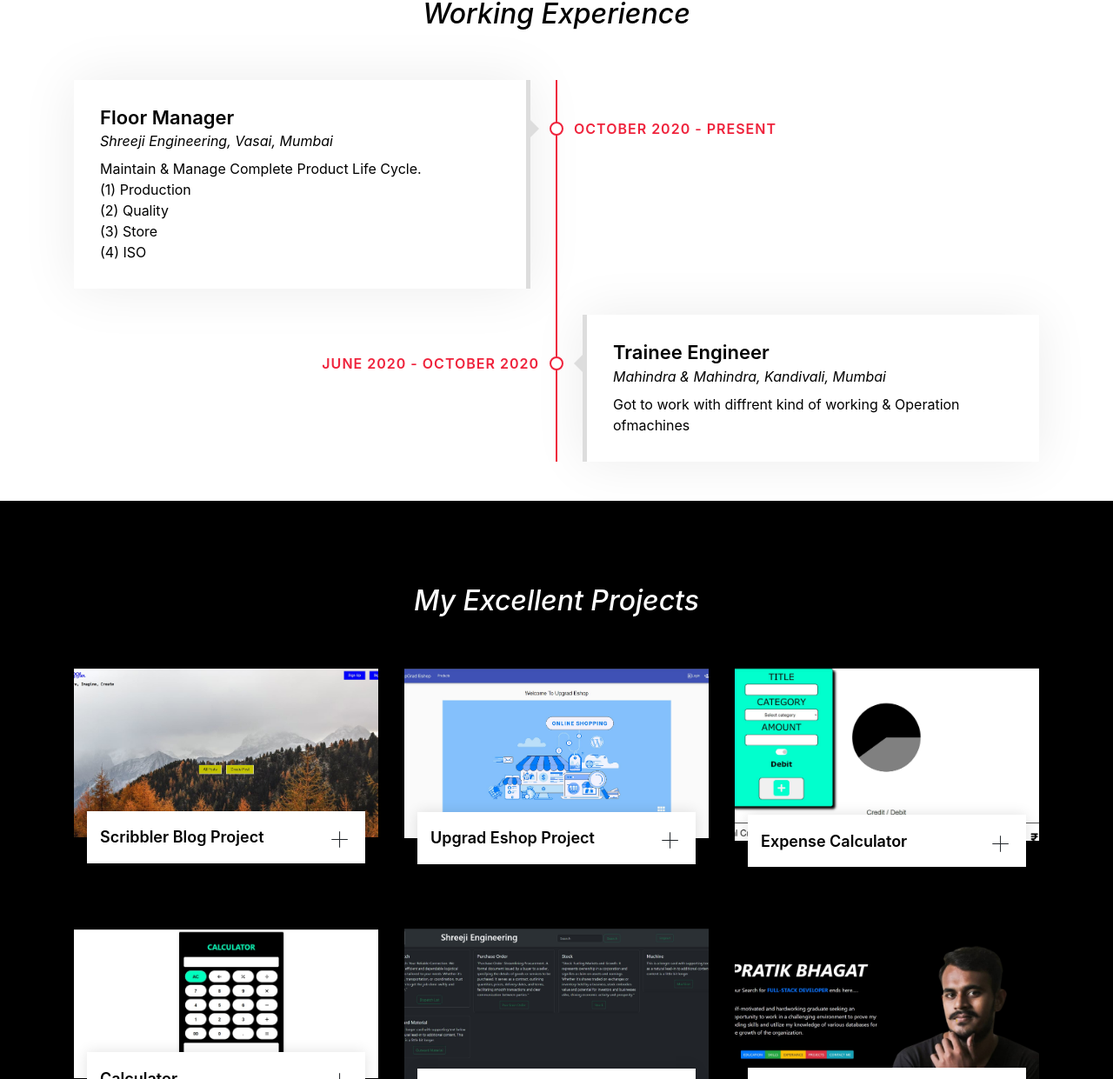
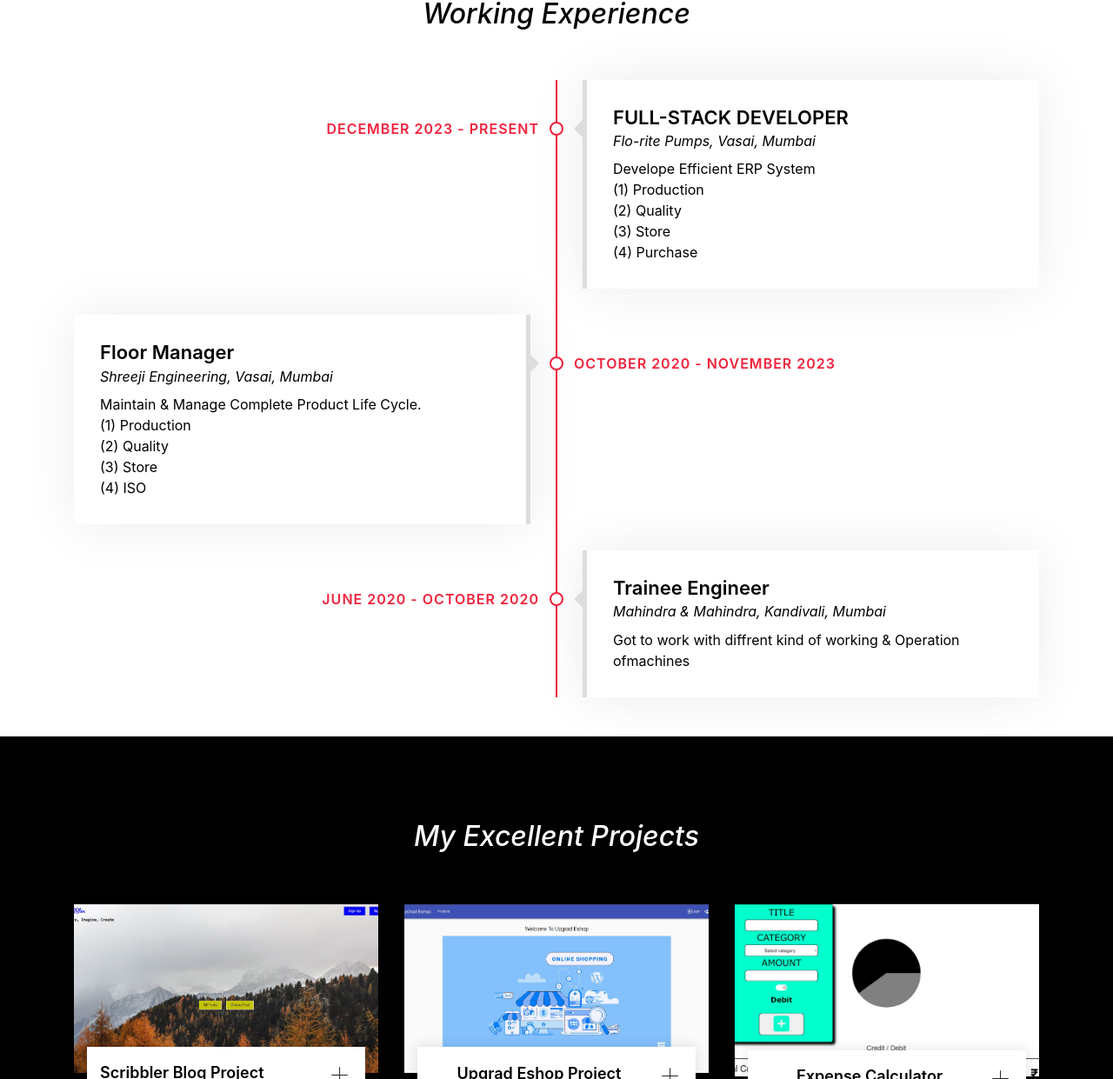
Before and after one commit to joey2310/portfolio_project, a plain HTML site: page index.html in a window 1280 px wide. Shown: the part 2526-3767 px from the top of the page at 87% size. Drawn offline with nearby package versions, Linux system fonts and the light colour scheme.

Commit message:
Added Experiance

```diff
--- a/index.html
+++ b/index.html
@@ -165,9 +165,28 @@
                 <h2>Working Experience</h2>
             </header>
             <div class="timeline">
+                <div class="timeline-item right wow slideInRight" data-wow-delay="0.1s">
+                    <div class="timeline-text">
+                        <div class="timeline-date">December 2023 - Present</div>
+                        <h2>FULL-STACK DEVELOPER</h2>
+                        <h4>Flo-rite Pumps, Vasai, Mumbai</h4>
+                        <p>
+                            Develope Efficient ERP System
+                            <br />
+                            (1) Production
+                            <br />
+                            (2) Quality
+                            <br />
+                            (3) Store
+                            <br />
+                            (4) Purchase
+                            <br />
+                        </p>
+                    </div>
+                </div>
                 <div class="timeline-item left wow slideInLeft" data-wow-delay="0.1s">
                     <div class="timeline-text">
-                        <div class="timeline-date">October 2020 - Present</div>
+                        <div class="timeline-date">October 2020 - November 2023</div>
                         <h2>Floor Manager</h2>
                         <h4>Shreeji Engineering, Vasai, Mumbai</h4>
                         <p>
@@ -227,7 +246,7 @@
                             </div>
                         </div>
                     </div>
-                    <div class="col-lg-4 col-md-6 col-sm-12 portfolio-item filter-3 wow fadeInUp" data-wow-delay="1s">
+                    <div class="col-lg-4 col-md-6 col-sm-12 portfolio-item filter-3 wow fadeInUp text-center" data-wow-delay="1s">
                         <div class="portfolio-wrap">
                             <div class="portfolio-img">
                                 <img src="/image/upgrad_eshop.jpg" class="img-fluid pt-5" width="100%" alt="Eshop">
@@ -239,7 +258,7 @@
                             </div>
                         </div>
                     </div>
-                    <div class="col-lg-4 col-md-6 col-sm-12 portfolio-item filter-3 wow fadeInUp" data-wow-delay="0.4s">
+                    <div class="col-lg-4 col-md-6 col-sm-12 portfolio-item filter-3 wow fadeInUp text-center" data-wow-delay="0.4s">
                         <div class="portfolio-wrap">
                             <div class="portfolio-img">
                                 <img src="/image/exp.jpg" class="img-fluid pt-5" width="100%" alt="Expense">
@@ -251,7 +270,7 @@
                             </div>
                         </div>
                     </div>
-                    <div class="col-lg-4 col-md-6 col-sm-12 portfolio-item filter-2 wow fadeInUp" data-wow-delay="0.8s">
+                    <div class="col-lg-4 col-md-6 col-sm-12 portfolio-item filter-2 wow fadeInUp text-center" data-wow-delay="0.8s">
                         <div class="portfolio-wrap">
                             <div class="portfolio-img">
                                 <img src="/image/calculator.jpg" class="img-fluid pt-5" width="100%" alt="Calculator">
@@ -262,18 +281,29 @@
                             </div>
                         </div>
                     </div>
-                    <div class="col-lg-4 col-md-6 col-sm-12 portfolio-item filter-1 wow fadeInUp" data-wow-delay="0.6s">
+                    <div class="col-lg-4 col-md-6 col-sm-12 portfolio-item filter-1 wow fadeInUp text-center" data-wow-delay="0.6s">
                         <div class="portfolio-wrap">
                             <div class="portfolio-img">
                                 <img src="/image/shreeji.jpg" class="img-fluid pt-5" width="100%" alt="Calculator">
                             </div>
                             <div class="portfolio-text">
-                                <h3>ShreejiEngineering.com</h3>
+                                <h3>ShreejiEngineering</h3>
                                 <a class="btn" href="http://localhost/shreeji/home.php" data-lightbox="portfolio">+</a>
                             </div>
                         </div>
                     </div>
-                    <div class="col-lg-4 col-md-6 col-sm-12 portfolio-item filter-2 wow fadeInUp" data-wow-delay="0.2s">
+                    <div class="col-lg-4 col-md-6 col-sm-12 portfolio-item filter-1 wow fadeInUp text-center" data-wow-delay="0.6s">
+                        <div class="portfolio-wrap">
+                            <div class="portfolio-img">
+                                <img src="/image/florite.jpg" class="img-fluid pt-5" width="100%" alt="florite">
+                            </div>
+                            <div class="portfolio-text">
+                                <h3>ShreejiEngineering</h3>
+                                <a class="btn" href="http://localhost/shreeji/home.php" data-lightbox="portfolio">+</a>
+                            </div>
+                        </div>
+                    </div>
+                    <div class="col-lg-4 col-md-6 col-sm-12 portfolio-item filter-2 wow fadeInUp text-center" data-wow-delay="0.2s">
                         <div class="portfolio-wrap">
                             <div class="portfolio-img">
                                 <img src="/image/portfolio.jpg" class="img-fluid pt-5" width="100%" alt="Calculator">
```
Also changed, not shown: image/florite.jpg (added).
